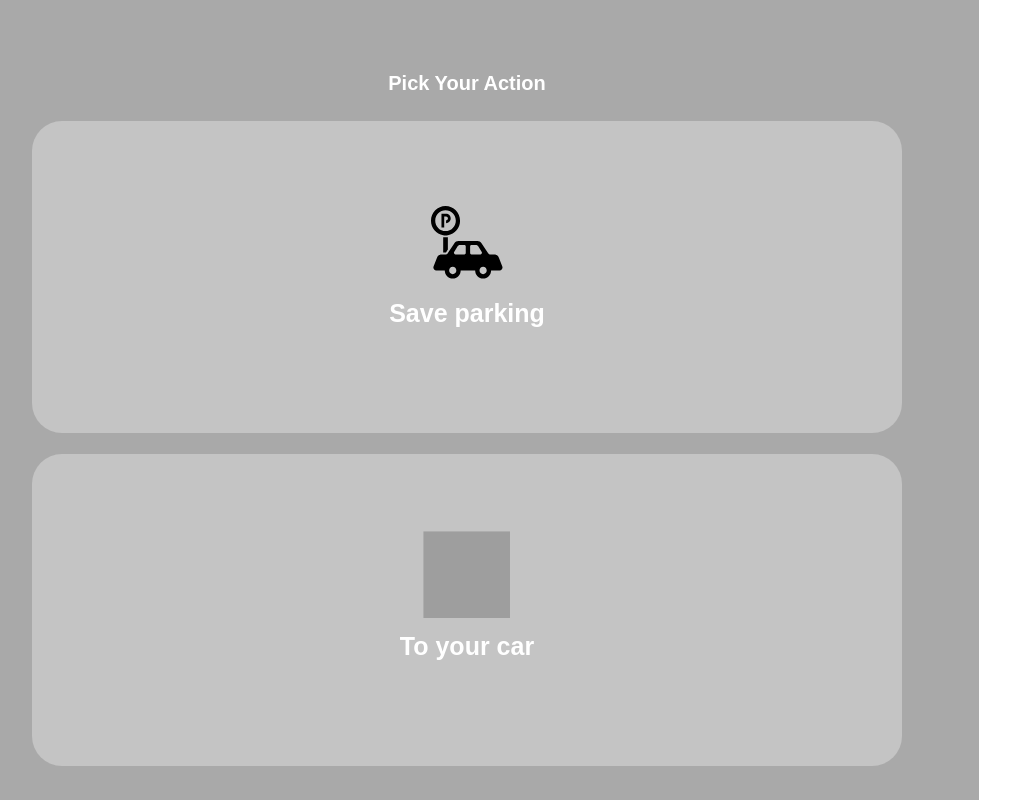
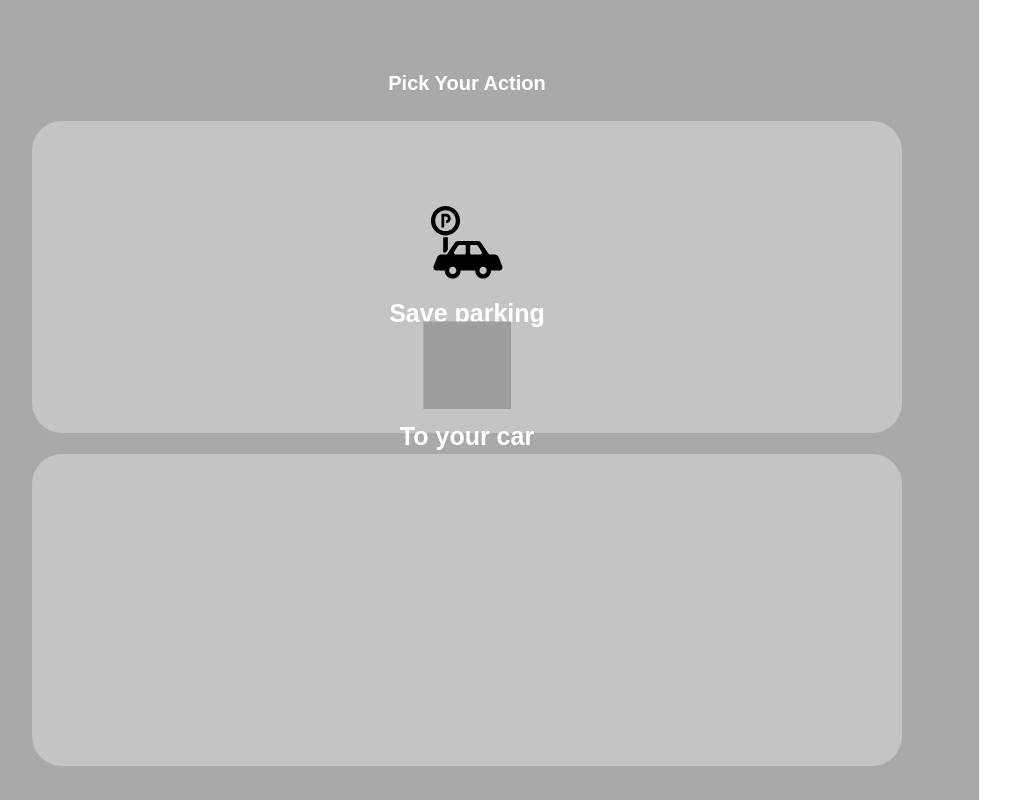
Before and after one commit to ghopse/github, a PHP site: page / in a window 1280 px wide. Shown: the whole page, without its empty margins (45-1055 px from the left). Run offline with PHP 8.4, Linux system fonts and the light colour scheme; grey boxes are pictures that could not be loaded.

Commit message:
3/7 update_4

```diff
--- a/css/style.css
+++ b/css/style.css
@@ -242,7 +242,7 @@ input::-webkit-input-placeholder {
   text-align: center;
   position: relative;
   left: 50%;
-  top: 75%;
+  top: 80%;
   transform: translate(-50%, -1%);
 }
 
@@ -393,6 +393,6 @@ input::-webkit-input-placeholder {
   text-align: center;
   position: relative;
   left: 50%;
-  top: 75%;
+  top: 80%;
   transform: translate(-50%, -1%);
 }
--- a/index.html
+++ b/index.html
@@ -22,14 +22,14 @@
           <h3 class="text-1">Save parking</h3>
         </div>
       </a>
-      <div class="to-your-car">
-        <a href="#retrieve-parking-input-1">
+      <a href="#retrieve-parking-input-1">
+        <div class="to-your-car"></div>
          <div class="icon-2">
            <img src="img/to_your_car.svg" atl="to your car" width="100%" height="100%">
          </div>
          <h3 class="text-2">To your car</h3>
-        </a>
-      </div>
+        </div>
+      </a>
     </section>
     <section id="save-parking-input-1">
      <header class="to-action-screen-1">
@@ -46,7 +46,7 @@
      <div class="input-section">
        <h5 class="text-3">Car plate number</h5>
        <input type="text" placeholder="EX. AB1234">
-       <button id="btn-1"><a href="#save-parking-input-2">Next</a></button>
+       <a href="#save-parking-input-2"><button id="btn-1">Next</button></a>
      </div>
    </section>
    <section id="save-parking-input-2">
@@ -104,7 +104,7 @@
      <div class="input-section">
        <h5 class="text-5">Car plate number</h5>
        <input type="text" placeholder="EX. AB1234">
-       <button id="btn-4"><a href="#retrieve-parking-input-2">Next</a></button>
+       <a href="#retrieve-parking-input-2"><button id="btn-4">Next</button></a>
      </div>
    </section>
    <section id="retrieve-parking-input-2">
@@ -122,7 +122,7 @@
       <div class="input-section">
        <h5 class="text-6">Which exit are you at now?</h5>
        <input type="text" placeholder="EX. B1A01">
-       <button id="btn-5"><a href="#map-to-exit">To my car</a></button>
+       <a href="#map-to-exit"><button id="btn-5">To my car</button></a>
       </div>
       <div class="previous-step-2">
         <h4><a href="#retrieve-parking-input-1">Previous step</a></h4>
```
